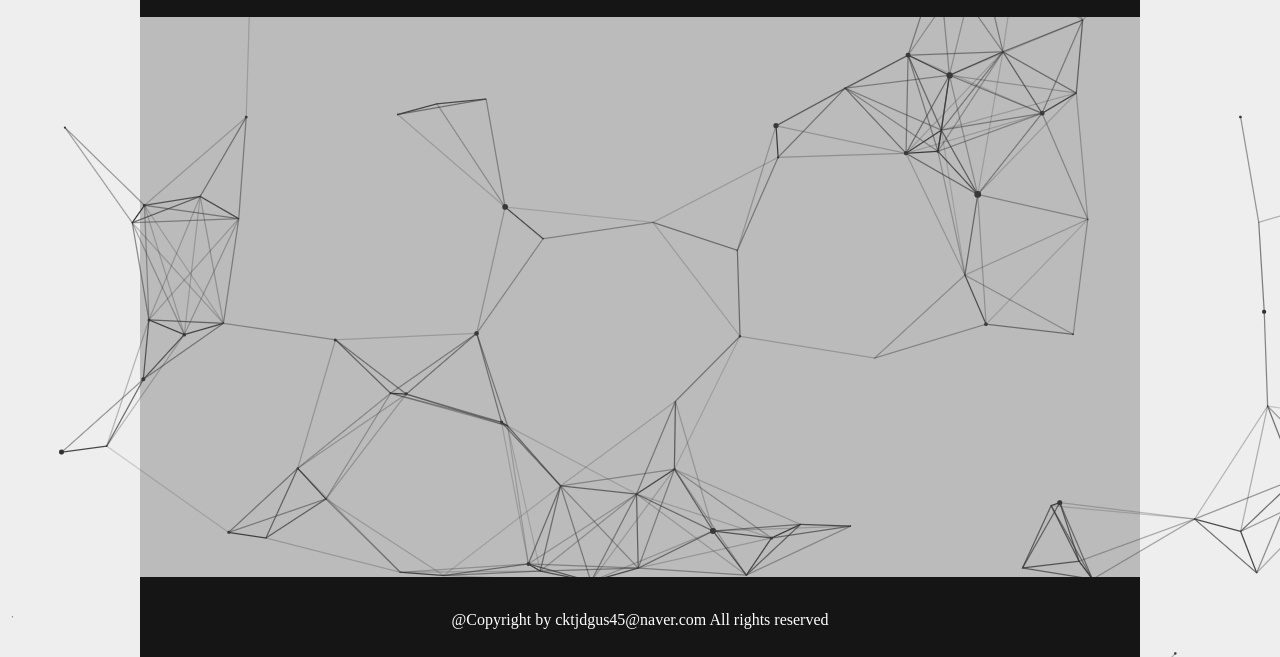
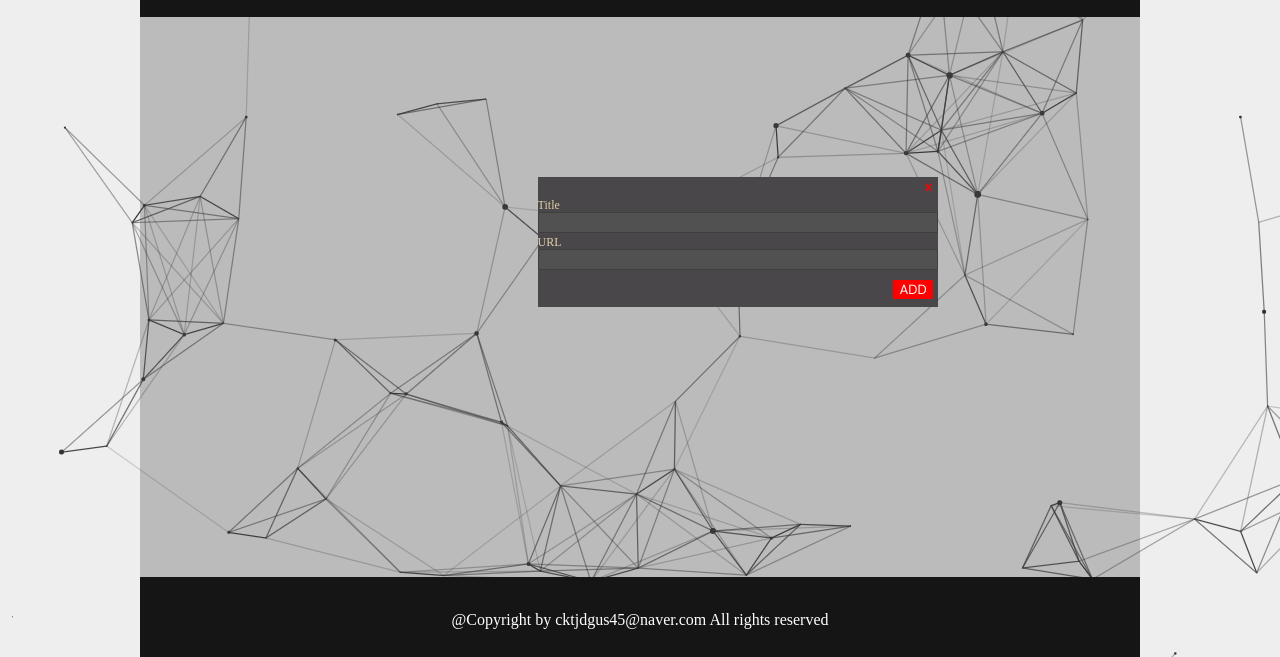
Before and after one commit to cktjdgus45/Motion2, a website: page index.html in a window 1280 px wide. Shown: the part 143-800 px from the top of the page. Drawn offline with Linux system fonts and the light colour scheme.

Commit message:
form css

```diff
--- a/index.css
+++ b/index.css
@@ -40,6 +40,7 @@ body{
     height: 70%;
     background-color: #494749;
     opacity: 0.3;
+    position: relative;
 }
 
 /* footer */
@@ -50,3 +51,57 @@ body{
     text-align: center;
     padding-top: 35px;
 }
+
+/* popup */
+form{
+    position: absolute;
+    top: 40%;
+    left: 42%;
+    padding: 30px;
+    color: #161516;
+    background-color: #494749;
+    width: 400px;
+    height: 130px;
+    opacity: 1;
+}
+form label{
+    color: #E2D0A6;
+    font-size: 12px;
+}
+
+form button,form input[type="submit"]{
+    border: none;
+}
+form input[type="submit"]{
+    border-radius: 1px;
+    background-color: red;
+    color: #fff;
+    display: block;
+    margin-left: auto;
+    margin-right: 5px;
+    margin-top: 10px;
+}
+
+
+form input[type="text"]{
+    width: 100%;
+    border:1px solid #3f3f3f;
+    background-color: #68686850;
+    outline: none;
+    color: #fff;
+}
+
+form .closeBtn{
+    display: block;
+    margin-left: auto;
+    color: red;
+    font-weight: bold;
+    background-color: inherit;
+}
+
+.hide{
+    display: none;
+}
+.show{
+    display: block;
+}
--- a/index.html
+++ b/index.html
@@ -49,23 +49,31 @@
                 <h3 class="main-item-content">note content</h3>
                 <button class="main-item-delBtn">x</button>
             </section> -->
-            <!-- <form class="media-form">
+        </main>
+        <form class="media-form show">
             <button class="closeBtn">x</button>
             <label for="media-form-title">Title</label>
+            <div>
                 <input type="text" class="media-form-title">
+            </div>
             <label for="media-form-content">URL</label>
+            <div>
                 <input type="text" class="media-form-content">
+            </div>
             <input type="submit" value="ADD">
         </form>
-            <form class="text-form">
+        <form class="text-form hide">
             <button class="closeBtn">x</button>
             <label for="media-form-title">Title</label>
+            <div>
                 <input type="text" class="media-form-title">
+            </div>
             <label for="media-form-content">URL</label>
+            <div>
                 <input type="text" class="media-form-content">
+            </div>
             <input type="submit" value="ADD">
-            </form> -->
-        </main>
+        </form>
 
         <footer class="footer">
             <span class="footer-content">@Copyright by cktjdgus45@naver.com All rights reserved</span>
```
Lines whose indentation alone changed are shown as unchanged.
